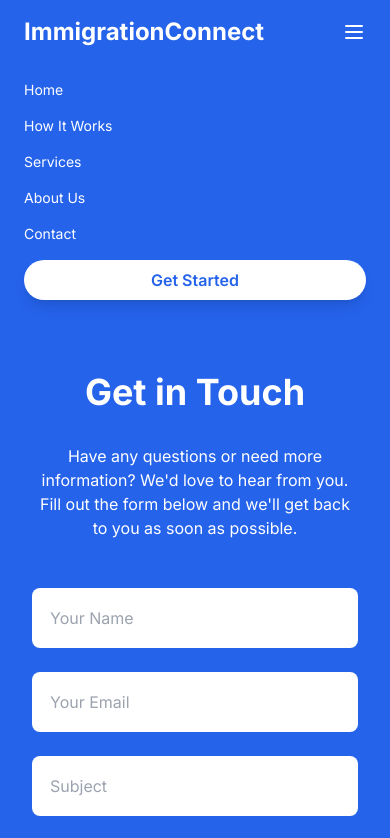
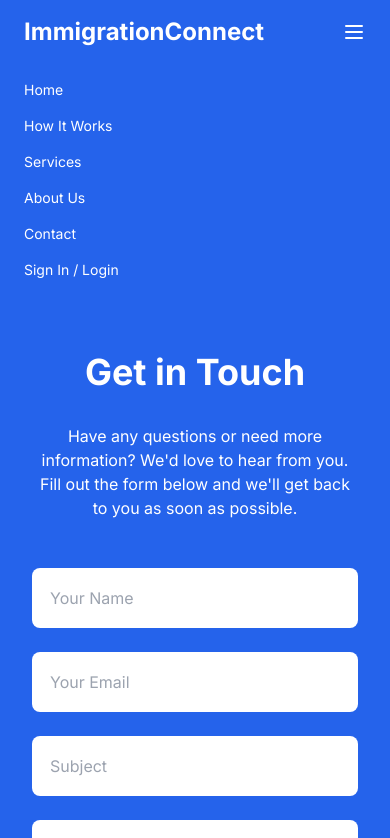
Before and after one commit to Ruwen-Yi/agent-finder, a Next.js app: page /contact in a window 390 px wide. Shown: the top 838 px of the page. Built offline with nearby package versions, Linux system fonts and the light colour scheme.

Commit message:
update hero section in mobile view

```diff
--- a/app/ui/header.tsx
+++ b/app/ui/header.tsx
@@ -110,9 +110,12 @@ export default function Header() {
           >
             Contact
           </Link>
-          <button className="w-full bg-white text-blue-600 font-semibold py-2 px-6 rounded-full shadow-lg hover:bg-blue-100 transition duration-300">
-            Get Started
-          </button>
+          <Link
+            href="#signIn"
+            className="block text-sm hover:text-blue-200 transition duration-300"
+          >
+            Sign In / Login
+          </Link>
         </div>
       </nav>
     </header>
```
